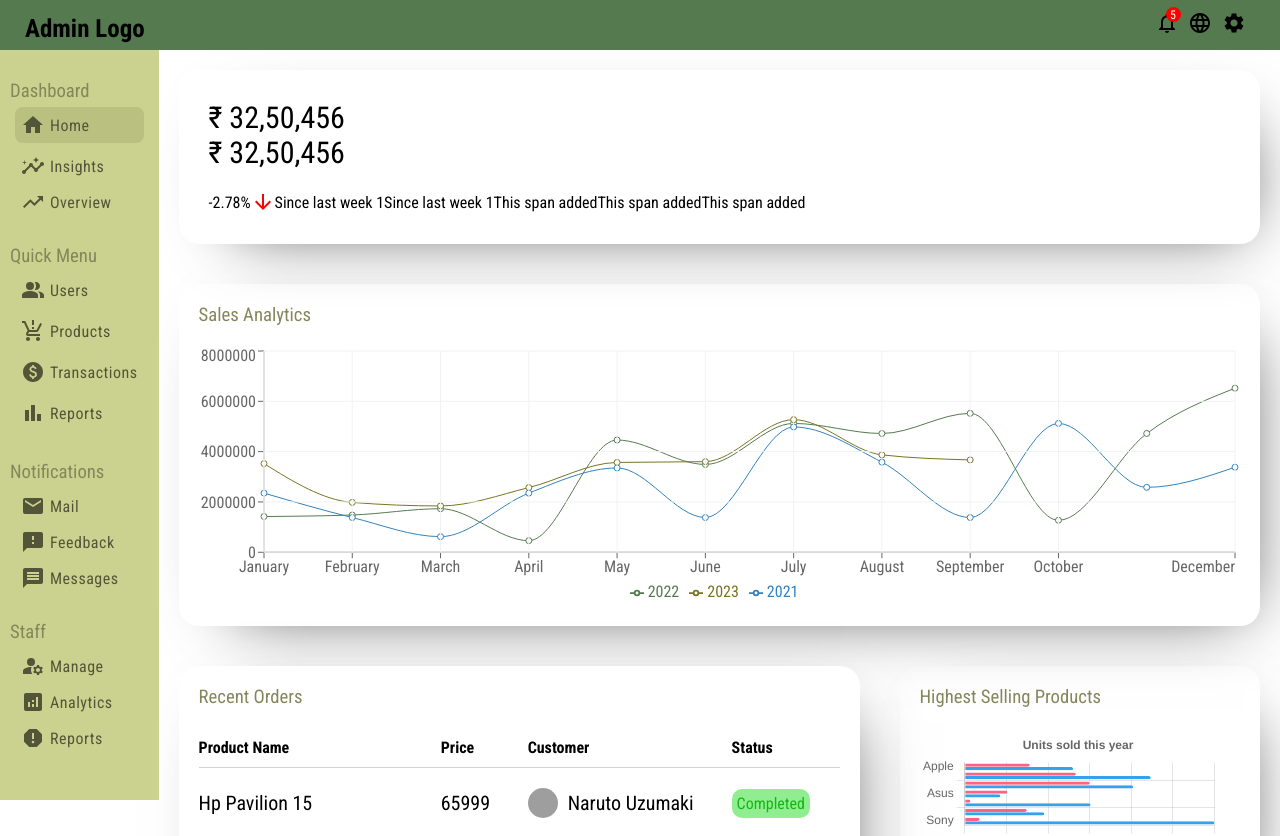
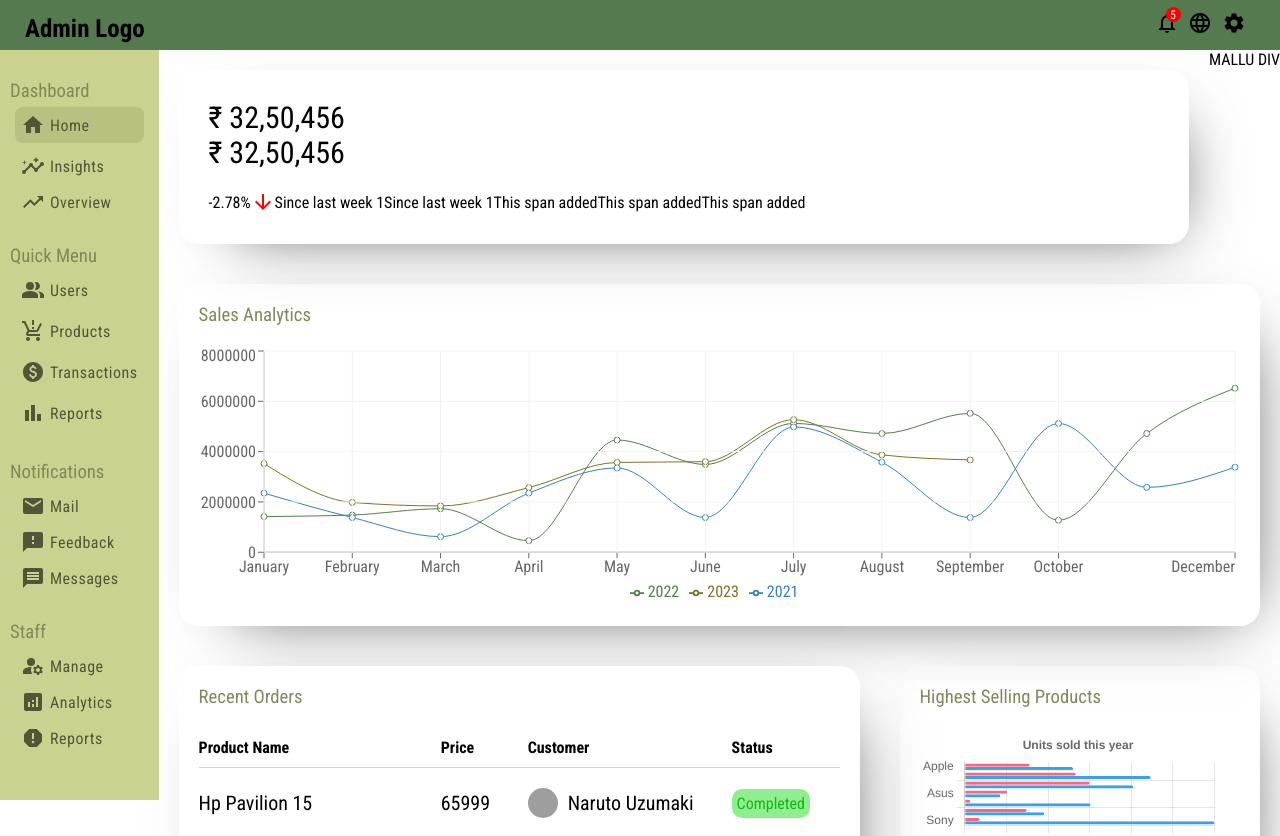
Before and after one commit to prajzz7/admin-dashboard, a React (Create React App) app: page / in a window 1280 px wide. Shown: the top 836 px of the page. Built offline with nearby package versions, Linux system fonts and the light colour scheme; grey boxes are pictures that could not be loaded.

Commit message:
dnfsdfsdmnf

```diff
--- a/src/components/highlightInfo/HighlightInfo.jsx
+++ b/src/components/highlightInfo/HighlightInfo.jsx
@@ -16,8 +16,10 @@ const HighlightInfo = () => {
                 <span>This span added</span>
                 <span>This span added</span>
                 <span>This span added</span>
-
             </div>
+        </div>
+        <div>
+            MALLU DIV
         </div>
     </div>
   )
```
